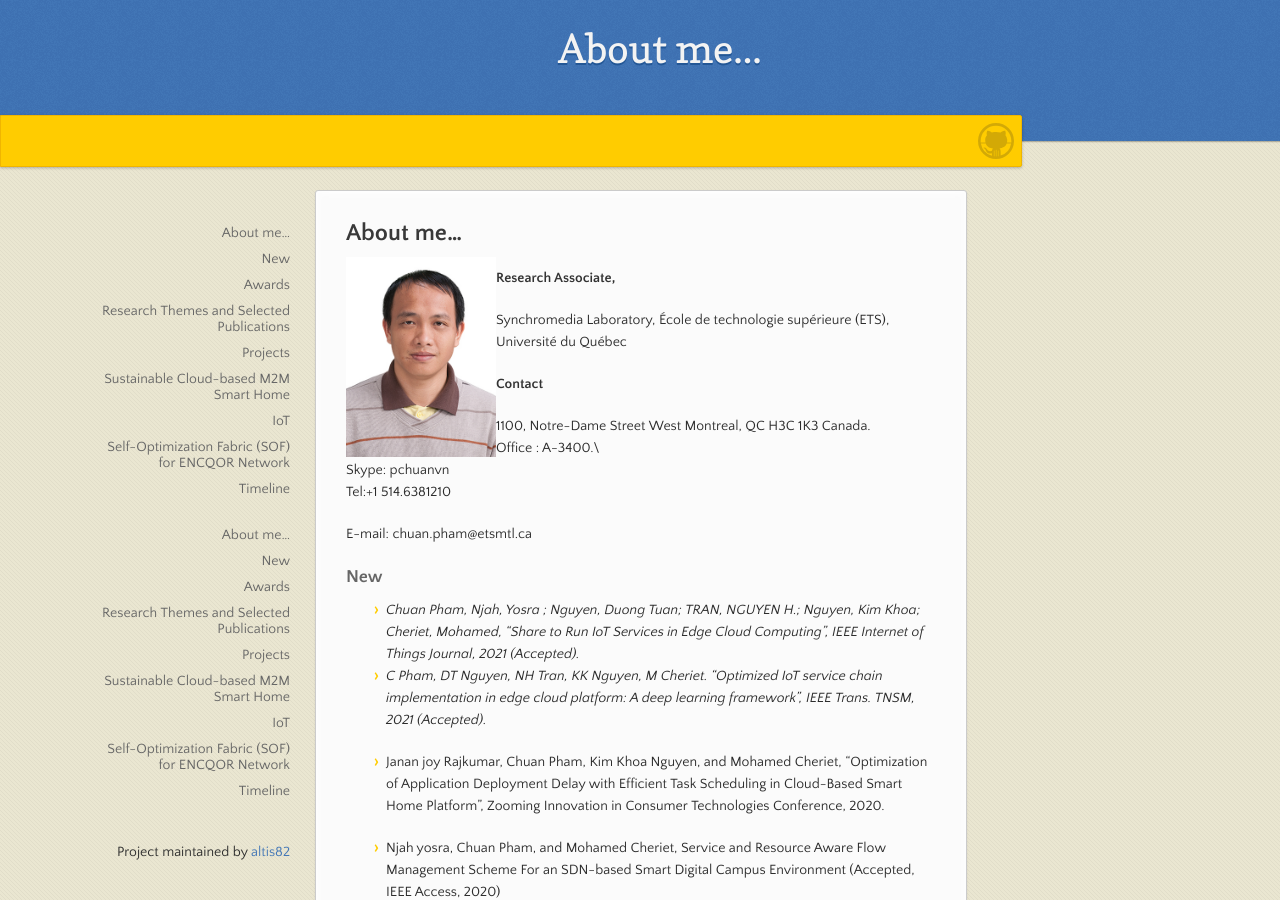
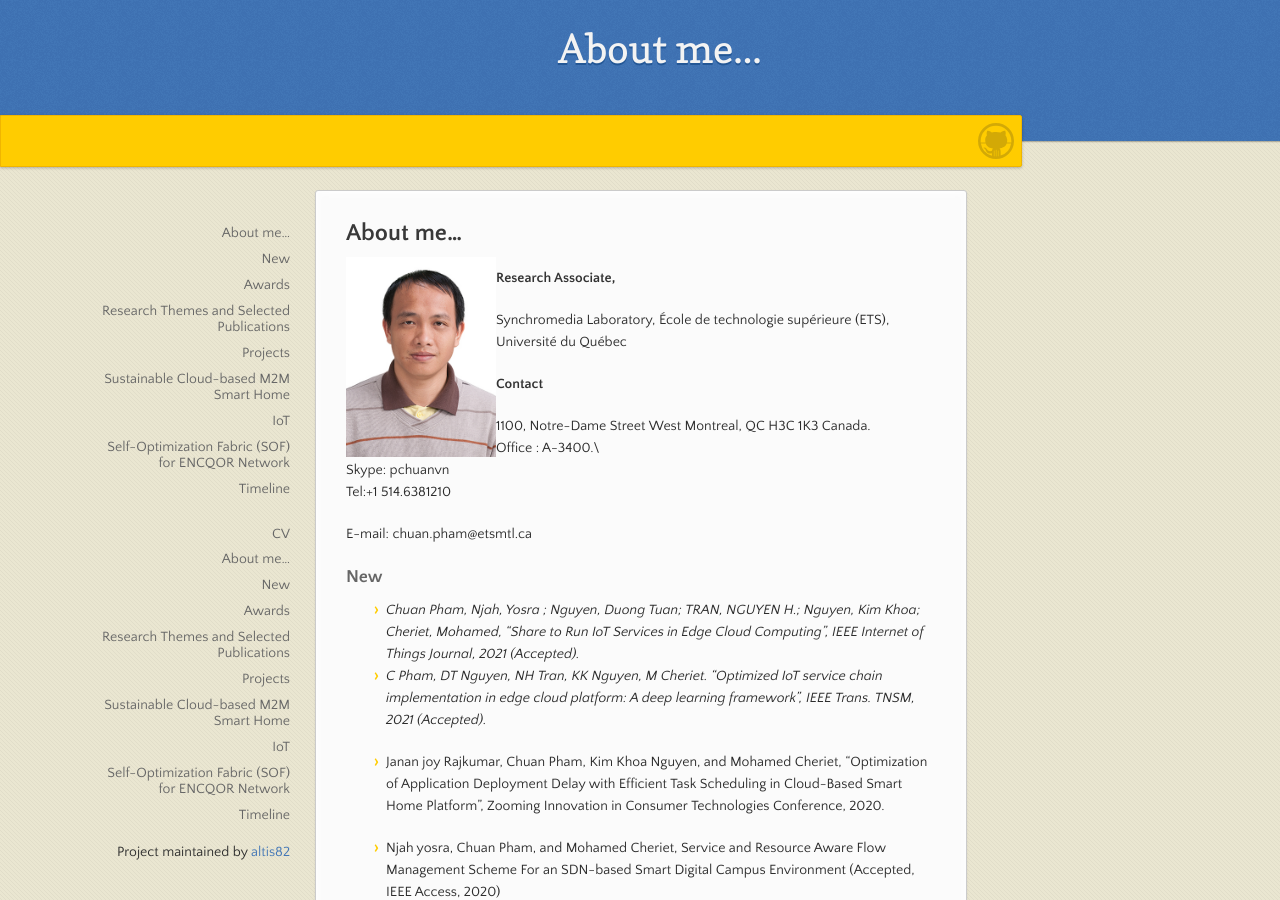
Before and after one commit to altis82/pchuanvn.github.io, a Jekyll site: the page built from index.md, in a window 1280 px wide and 900 px high. Built offline with Jekyll 4.4.1, drawn with Linux system fonts in a browser that asks for light colours; our own code applies the rules of GitHub Pages for plain Markdown files.

```diff
--- a/_layouts/default.html
+++ b/_layouts/default.html
@@ -31,7 +31,7 @@
     <div class="wrapper">
       <nav>
         <ul></ul>
-        <ul><a href="{{ '/files/CV.doc' }}">{{ CV }}</a></ul>
+        <ul><a href="{{ '/files/CV.doc' }}">CV</a></ul>
       </nav>
 
       <section>
```
